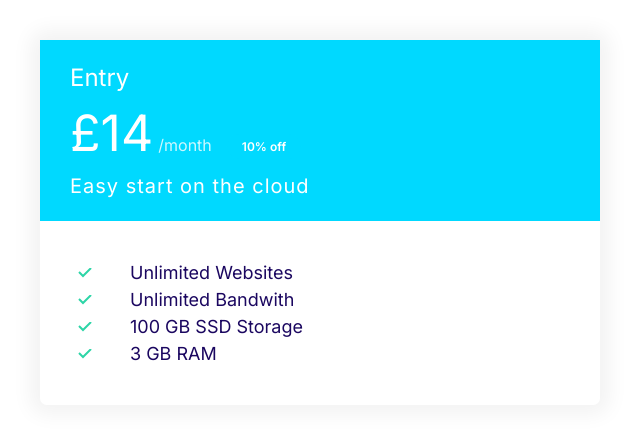
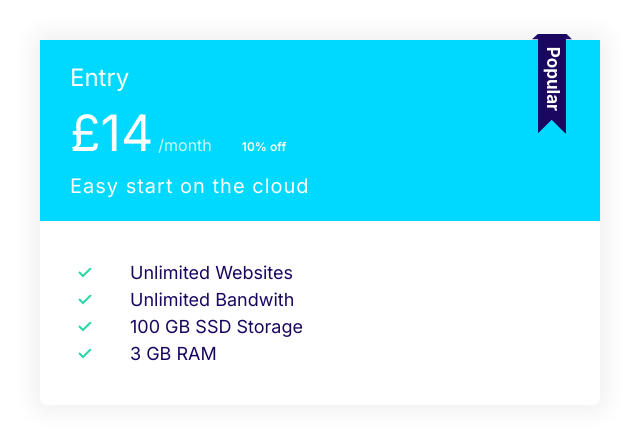
Before and after one commit to KristianPeterZwart/ULTIMATEHTML5CSS3PART3, a plain HTML site: page index.html in a window 1280 px wide. Shown: the whole page, without its empty margins (0-640 px from the left). Drawn offline with Linux system fonts and the light colour scheme.

Commit message:
Update styles.css

```diff
--- a/css/styles.css
+++ b/css/styles.css
@@ -335,12 +335,16 @@ a {
   margin-bottom: 2rem;
 }
 
+.plan--popular .card__header {
+  position: relative;
+}
+
 .plan--popular .card__header::before {
-  content: url(..images/popular.svg);
+  content: url(../images/popular-1.svg);
   width: 40px;
   display: inline-block;
   position: absolute;
-  top: 0;
+  top: -6px;
   right: 5%;
 }
 
```
